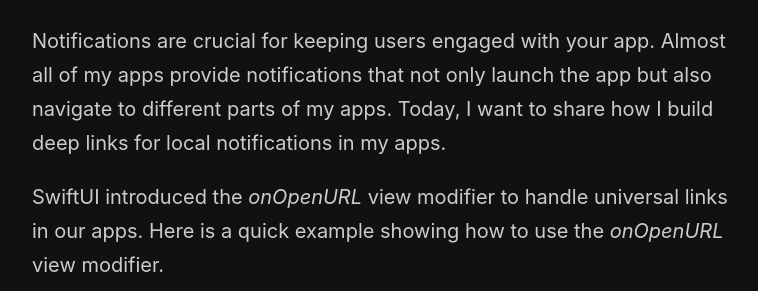
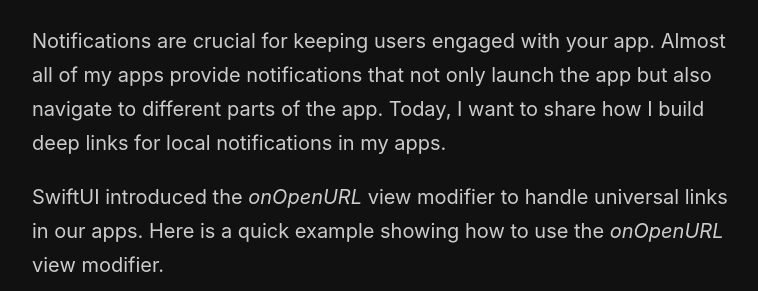
Before and after one commit to mecid/mecid.github.io, a Jekyll site: the page built from _posts/2024-04-09-deep-linking-for-local-notifications-in-swiftui.md, in a window 1280 px wide and 900 px high. Shown: the part 252-543 px from the top of the window, without its empty margins (258-1016 px from the left). Built offline with Jekyll 4.4.1, drawn with Linux system fonts in a browser that asks for light colours.

Commit message:
deep linking intro improved

```diff
--- a/_posts/2024-04-09-deep-linking-for-local-notifications-in-swiftui.md
+++ b/_posts/2024-04-09-deep-linking-for-local-notifications-in-swiftui.md
@@ -3,7 +3,7 @@ title: Deep linking for local notifications in SwiftUI
 layout: post
 ---
 
-Notifications are crucial for keeping users engaged with your app. Almost all of my apps provide notifications that not only launch the app but also navigate to different parts of my apps. Today, I want to share how I build deep links for local notifications in my apps.
+Notifications are crucial for keeping users engaged with your app. Almost all of my apps provide notifications that not only launch the app but also navigate to different parts of the app. Today, I want to share how I build deep links for local notifications in my apps.
 
 SwiftUI introduced the *onOpenURL* view modifier to handle universal links in our apps. Here is a quick example showing how to use the *onOpenURL* view modifier.
 
```
